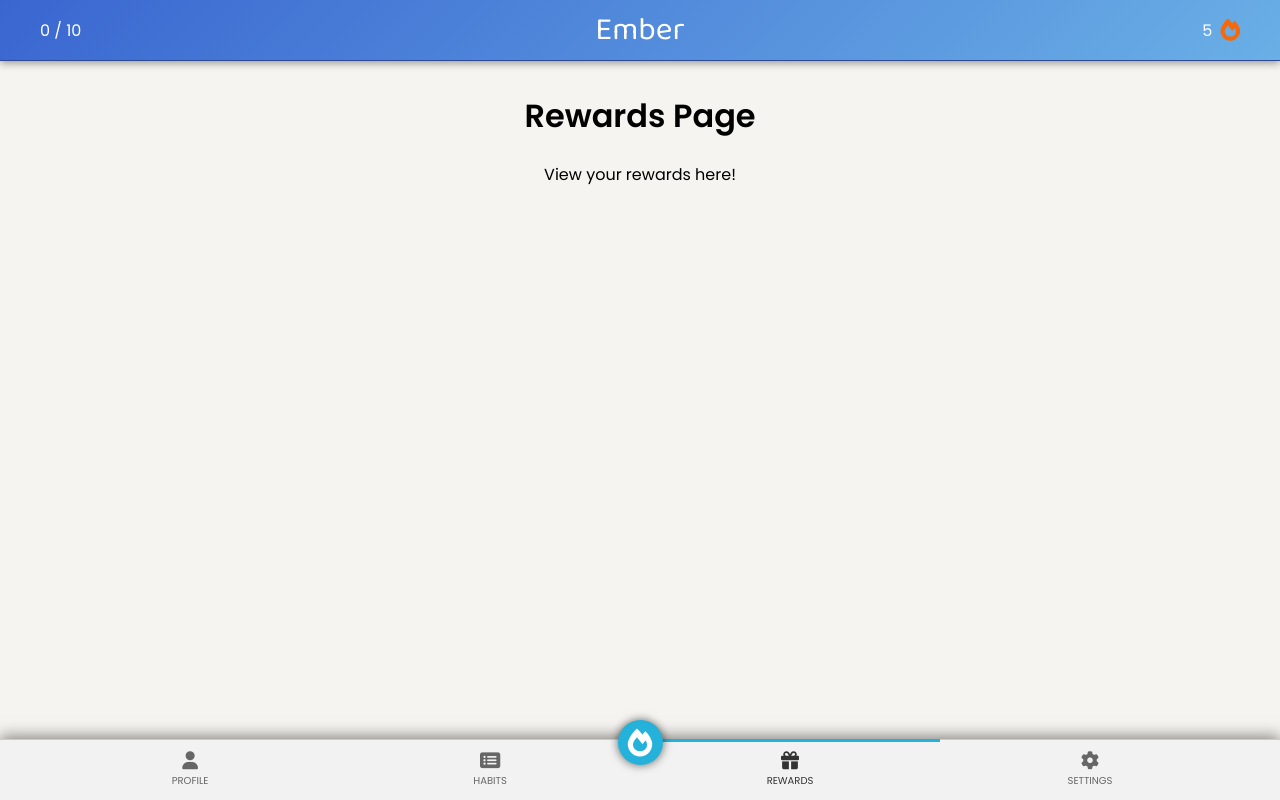
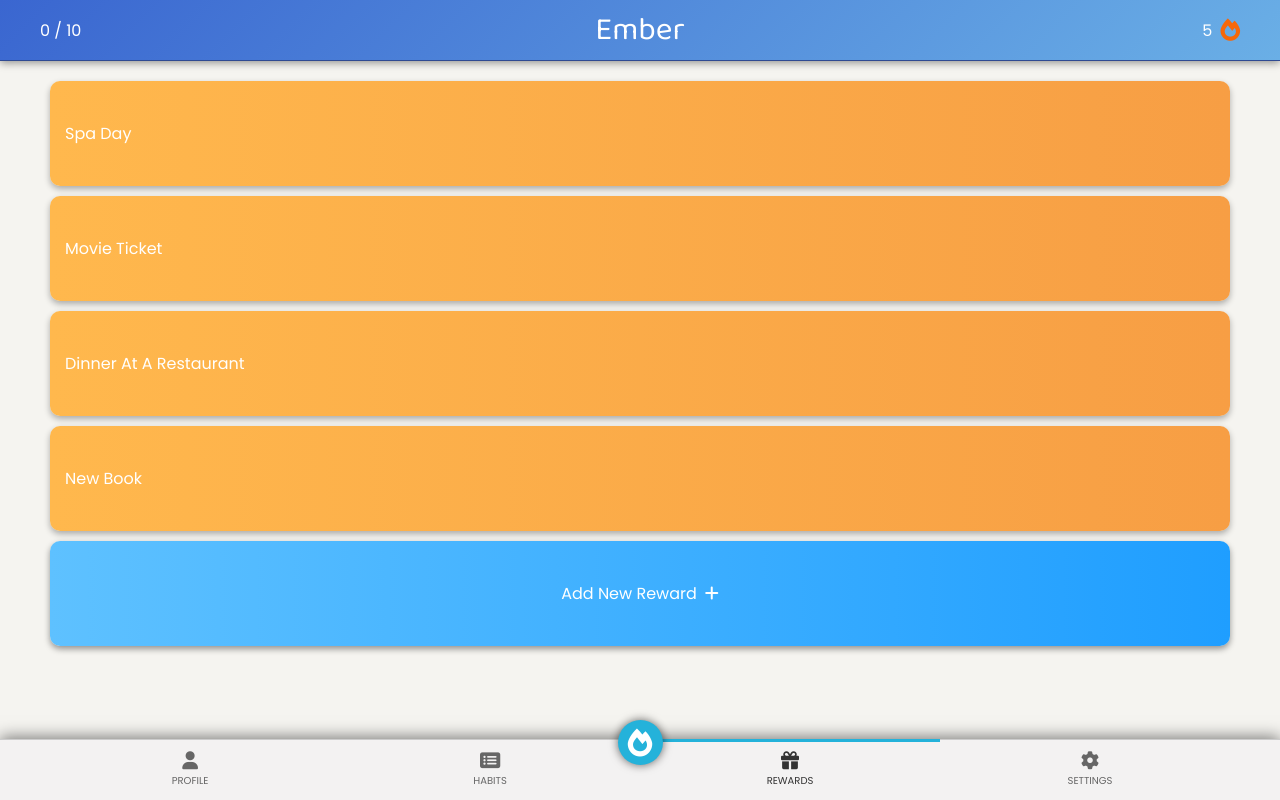
Before and after one commit to joseph-johnson27001/habit-spinner, a Vue app: page /rewards in a window 1280 px wide. Built offline with nearby package versions, Linux system fonts and the light colour scheme.

Commit message:
Rewards starter layout

```diff
--- /dev/null
+++ b/src/components/Rewards/NewRewardCard.vue
@@ -0,0 +1,43 @@
+<!-- NewRewardCard.vue -->
+<template>
+  <label class="new-reward-card" @click="addReward">
+    <span>Add New Reward</span>
+    <span class="reward-icon"><i class="fas fa-plus"></i></span>
+  </label>
+</template>
+
+<script>
+export default {
+  name: "NewRewardCard",
+  methods: {
+    addReward() {
+      this.$emit("add");
+    },
+  },
+};
+</script>
+
+<style scoped>
+.new-reward-card {
+  position: relative;
+  background: linear-gradient(to right, #5ec1ff, #1f9eff);
+  padding: 40px 15px;
+  margin: 10px 0;
+  border-radius: 10px;
+  overflow: hidden;
+  display: flex;
+  align-items: center;
+  font-size: 16px;
+  font-weight: 100;
+  text-transform: capitalize;
+  color: #fff;
+  cursor: pointer;
+  justify-content: center;
+  transition: color 0.3s ease;
+  box-shadow: 0 3px 6px rgba(0, 0, 0, 0.4);
+}
+
+.new-reward-card i {
+  margin-left: 8px;
+}
+</style>
--- /dev/null
+++ b/src/components/Rewards/RewardCard.vue
@@ -0,0 +1,91 @@
+<!-- RewardCard.vue -->
+<template>
+  <label
+    :class="['reward-card', { redeemed: isRedeemed }]"
+    @click="toggleRedeem"
+  >
+    <span>{{ rewardName }}</span>
+    <span v-if="isRedeemed" class="checkmark">✓ Redeemed</span>
+  </label>
+</template>
+
+<script>
+export default {
+  name: "RewardCard",
+  props: {
+    rewardName: {
+      type: String,
+      required: true,
+    },
+    redeemed: {
+      type: Boolean,
+      default: false,
+    },
+  },
+  data() {
+    return {
+      isRedeemed: this.redeemed,
+      redeemSound: new Audio(require("@/assets/chime.mp3")),
+    };
+  },
+  methods: {
+    toggleRedeem() {
+      if (!this.isRedeemed) {
+        this.isRedeemed = true;
+        this.$emit("redeem");
+        this.playRedeemSound();
+      }
+    },
+    playRedeemSound() {
+      this.redeemSound.play();
+    },
+  },
+};
+</script>
+
+<style scoped>
+.reward-card {
+  position: relative;
+  background: linear-gradient(to right, #ffb84d, #f79e44);
+  padding: 40px 15px;
+  margin: 10px 0;
+  border-radius: 10px;
+  overflow: hidden;
+  display: flex;
+  align-items: center;
+  font-size: 16px;
+  font-weight: 100;
+  text-transform: capitalize;
+  color: #fff;
+  cursor: pointer;
+  justify-content: space-between;
+  transition: color 0.3s ease;
+  box-shadow: 0 3px 6px rgba(0, 0, 0, 0.3);
+}
+
+.reward-card::before {
+  content: "";
+  position: absolute;
+  top: 0;
+  left: -100%;
+  width: 100%;
+  height: 100%;
+  background: #4caf50;
+  transition: left 0.2s linear;
+  z-index: 0;
+}
+
+.reward-card span {
+  position: relative;
+  z-index: 1;
+}
+
+.checkmark {
+  color: white;
+  font-size: 15px;
+}
+
+.reward-card.redeemed::before {
+  left: 0;
+}
+</style>
--- a/src/views/RewardsPage.vue
+++ b/src/views/RewardsPage.vue
@@ -1,16 +1,52 @@
+<!-- RewardsPage.vue -->
 <template>
-  <div>
-    <h1>Rewards Page</h1>
-    <p>View your rewards here!</p>
+  <div class="rewards-page">
+    <div class="rewards-list">
+      <RewardCard
+        v-for="(reward, index) in rewards"
+        :key="index"
+        :rewardName="reward.name"
+        :redeemed="reward.redeemed"
+        @redeem="redeemReward(index)"
+      />
+    </div>
+    <NewRewardCard @add="showAddRewardDialog" />
   </div>
 </template>
 
 <script>
+import RewardCard from "@/components/Rewards/RewardCard.vue";
+import NewRewardCard from "@/components/Rewards/NewRewardCard.vue";
+
 export default {
   name: "RewardsPage",
+  components: {
+    RewardCard,
+    NewRewardCard,
+  },
+  data() {
+    return {
+      rewards: [
+        { name: "Spa Day", redeemed: false },
+        { name: "Movie Ticket", redeemed: false },
+        { name: "Dinner at a Restaurant", redeemed: false },
+        { name: "New Book", redeemed: false },
+      ],
+    };
+  },
+  methods: {
+    redeemReward(index) {
+      this.rewards[index].redeemed = true;
+    },
+    showAddRewardDialog() {
+      console.log("Add new reward dialog triggered!");
+    },
+  },
 };
 </script>
 
 <style scoped>
-/* Add styles for the rewards page */
+.rewards-page {
+  padding: 0px 10px 60px 10px;
+}
 </style>
```
